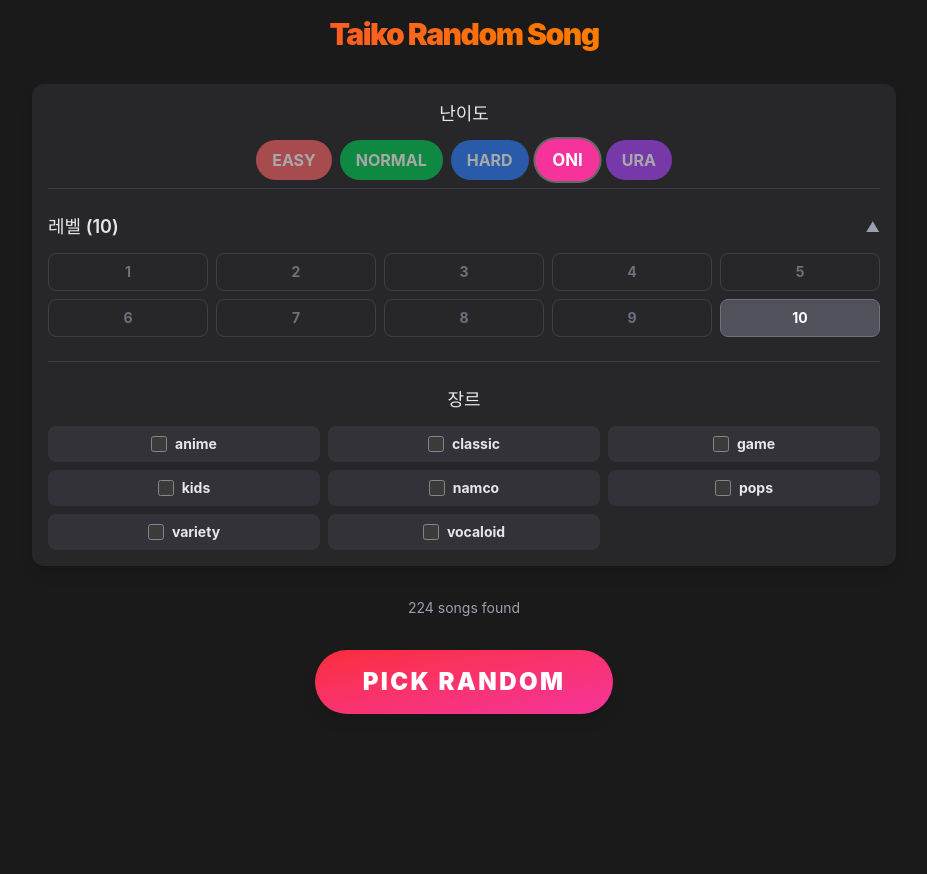
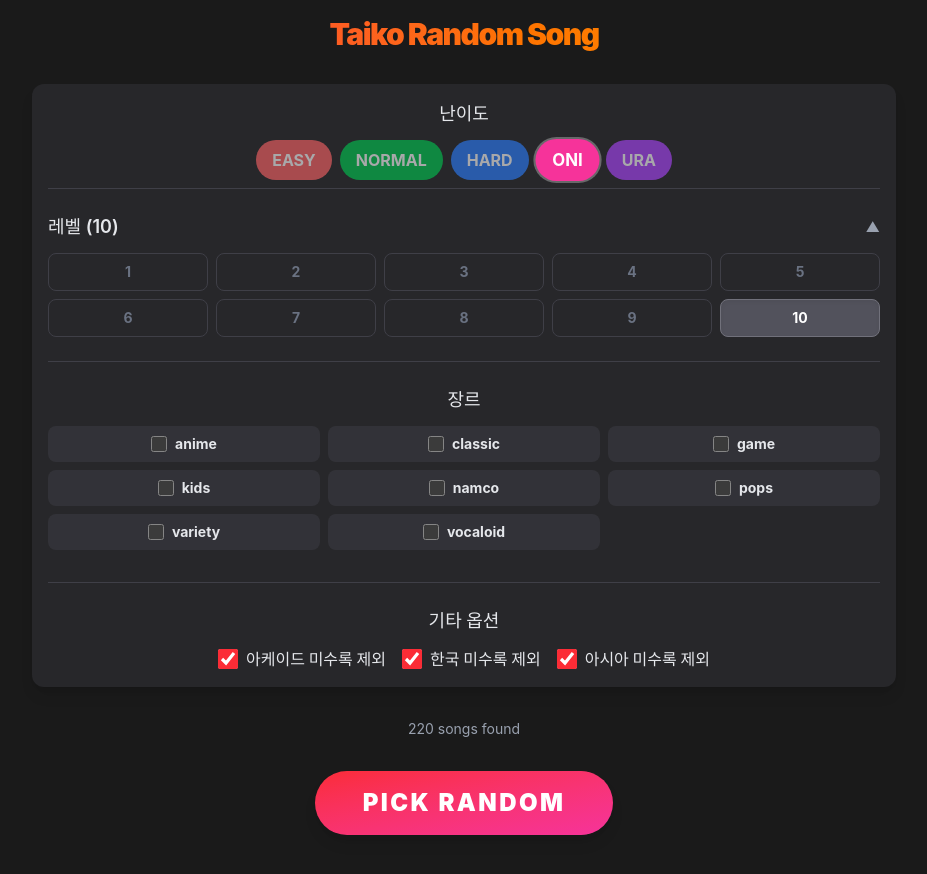
Before and after one commit to sja06006-git/taiko_random_song, a React (Vite) app: page / in a window 1280 px wide. Shown: the top 874 px of the page, without its empty margins (176-1103 px from the left). Before the commit the page ends 800 px from the top, so only its background shows below. Built offline with nearby package versions, Linux system fonts and the light colour scheme.

Commit message:
1223 미수록 필터링 추가

```diff
--- a/src/App.tsx
+++ b/src/App.tsx
@@ -8,7 +8,10 @@
 const INITIAL_FILTERS: FilterCriteria = {
   genres: [],
   difficulties: ['oni'],
-  levels: [10]
+  levels: [10],
+  excludeNonNAC: true,
+  excludeAsiaBanned: true,
+  excludeKrBanned: true
 };
 
 function App() {
--- a/src/components/FilterPanel.tsx
+++ b/src/components/FilterPanel.tsx
@@ -138,6 +138,39 @@
                     ))}
                 </div>
             </div>
+
+            <div className="mt-8 border-t border-zinc-700 pt-6">
+                <h3 className="text-lg text-gray-200 mb-3 font-semibold">기타 옵션</h3>
+                <div className="flex flex-wrap gap-4 justify-center">
+                    <label className="flex items-center cursor-pointer text-gray-200 hover:text-white transition-colors select-none">
+                        <input
+                            type="checkbox"
+                            className="mr-2 w-5 h-5 accent-red-500 rounded focus:ring-red-500"
+                            checked={filters.excludeNonNAC}
+                            onChange={(e) => onFilterChange({ ...filters, excludeNonNAC: e.target.checked })}
+                        />
+                        <span className="font-bold">아케이드 미수록 제외</span>
+                    </label>
+                    <label className="flex items-center cursor-pointer text-gray-200 hover:text-white transition-colors select-none">
+                        <input
+                            type="checkbox"
+                            className="mr-2 w-5 h-5 accent-red-500 rounded focus:ring-red-500"
+                            checked={filters.excludeKrBanned}
+                            onChange={(e) => onFilterChange({ ...filters, excludeKrBanned: e.target.checked })}
+                        />
+                        <span className="font-bold">한국 미수록 제외</span>
+                    </label>
+                    <label className="flex items-center cursor-pointer text-gray-200 hover:text-white transition-colors select-none">
+                        <input
+                            type="checkbox"
+                            className="mr-2 w-5 h-5 accent-red-500 rounded focus:ring-red-500"
+                            checked={filters.excludeAsiaBanned}
+                            onChange={(e) => onFilterChange({ ...filters, excludeAsiaBanned: e.target.checked })}
+                        />
+                        <span className="font-bold">아시아 미수록 제외</span>
+                    </label>
+                </div>
+            </div>
         </div>
     );
 };
--- a/src/utils/songData.ts
+++ b/src/utils/songData.ts
@@ -51,6 +51,9 @@
     genres: string[];
     difficulties: Difficulty[];
     levels: number[];
+    excludeNonNAC: boolean;
+    excludeAsiaBanned: boolean;
+    excludeKrBanned: boolean;
 }
 
 // Cast the raw data to the Song array interface
@@ -94,7 +97,12 @@
 
         if (!hasValidDifficulty) return false;
 
-        // 3. Deleted Filter
+        // 3. Advanced Filters (Exclusion Logic)
+        if (criteria.excludeNonNAC && !song.version.includes('NAC')) return false;
+        if (criteria.excludeAsiaBanned && song.isAsiaBanned === 1) return false;
+        if (criteria.excludeKrBanned && song.isKrBanned === 1) return false;
+
+        // 4. Deleted Filter
         if (song.isDeleted === 1) return false;
 
         return true;
```
